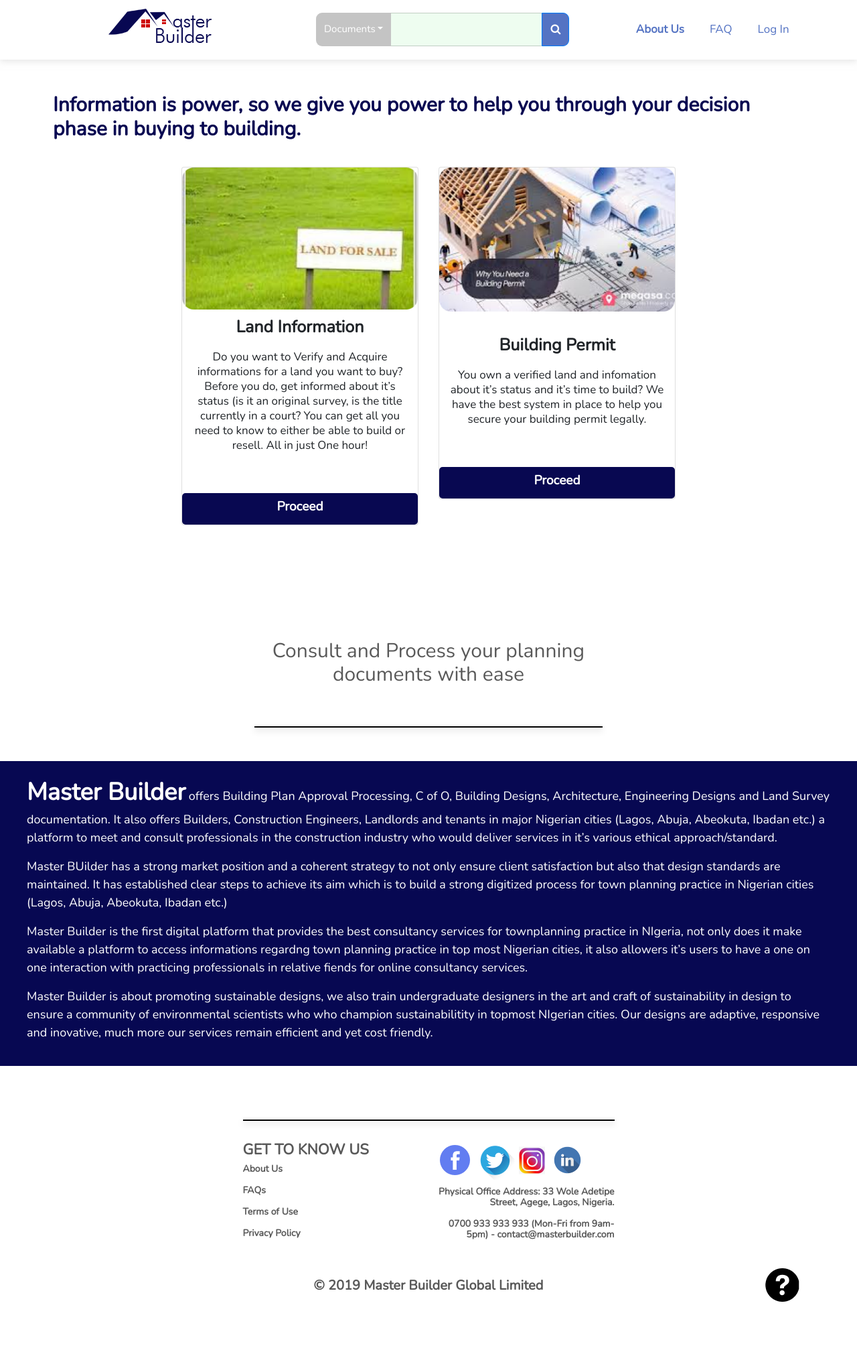
After one commit to oladejimujeeb/MasterBuilder, a Flask app: page /index-two in a window 1280 px wide. The commit adds this page. Shown: the whole page at 67% size. Run offline with Flask 2, Linux system fonts and the light colour scheme; some libraries are stand-ins or nearby versions.

Commit message:
made changes

```diff
--- a/app.py
+++ b/app.py
@@ -52,5 +52,9 @@
 def faq():
     return render_template('faq.html')
 
+@app.route('/index-two')
+def indexTwo():
+    return render_template('index-two.html')
+
 if __name__ == '__main__':
     app.run(host='0.0.0.0', debug=True)
--- a/static/css/style.css
+++ b/static/css/style.css
@@ -621,3 +621,23 @@
 .form-control:focus {
     outline: none!important;
 }
+#information-wrapper {
+    padding: 50px 0;
+}
+#information-wrapper h3 {
+    font-weight: bold;
+font-size: 25px;
+line-height: 52px;
+}
+#information-wrapper h2 {
+    color: #080852;
+    font-weight: bold;
+    font-size: 30px;
+}
+#information-wrapper p {
+    width: 94%;
+    margin: auto;
+    font-weight: 500;
+font-size: 17px;
+line-height: 22px;
+}
--- /dev/null
+++ b/templates/index-two.html
@@ -0,0 +1,39 @@
+{% extends 'layout.html' %}
+{% block title %}
+<title> Master Builder - Better way to secure your Building Permit </title>
+{% endblock %}
+{% block body %}
+    <article>
+        <div class="container-fluid">
+        <section id="information-wrapper">
+            <h2>Information is power, so we give you power to help you through your decision phase in buying to building.</h2>
+            <div class="container" style="padding: 30px 0;">
+                <div class="row">
+                    <div class="col-lg-2 col-md-2 col-sm-12 col-12"></div>
+                    <div class="col-lg-8 col-md-8 col-sm-12 col-12">
+                        <div class="row">
+                            <div class="col-lg-6 col-md-6 col-sm-6 col-6">
+                                <div class="card text-center">
+                                    <img src="../static/images/land-information.png" class="img-fluid" alt="Land Information">
+                                    <h3>Land Information</h3>
+                                    <p>Do you want to Verify and Acquire informations for a land you want to buy? Before you do, get informed about it’s status (is it an original survey, is the title currently in a court? You can get all you need to know to either be able to build or resell. All in just  One hour!</p>
+                                    <a class="btn btn-create" href="land-info">Proceed</a>
+                                </div>
+                            </div>
+                            <div class="col-lg-6 col-md-6 col-sm-6 col-6">
+                                    <div class="card text-center">
+                                        <img src="../static/images/building-permit.png" class="img-fluid" alt="Building permit"><br>
+                                        <h3 class="building">Building Permit</h3>
+                                        <p>You own a verified land and infomation about it’s status and it’s time to build? We have the best system in place to help you secure your building permit legally. </p>
+                                        <a class="btn btn-create" href="building-permit">Proceed</a>
+                                    </div>
+                            </div>
+                        </div>
+                    </div>
+                    <div class="col-lg-2 col-md-2 col-sm-12 col-12"></div>
+                </div>
+            </div>
+        </section>
+    </div>
+    </article>
+{% endblock%}
--- a/templates/index.html
+++ b/templates/index.html
@@ -9,7 +9,7 @@
                 <div class="col-lg-6 col-md-6">
                     <div>
                         <h1><strong>Verify</strong> and <strong>Acquire</strong> informations about your land within <strong>One hour </strong></h1>
-                        <a class="btn btn-create" href="" data-aos="fade-up">Get Started</a>
+                        <a class="btn btn-create" href="/index-two" data-aos="fade-up">Get Started</a>
                     </div>
                 </div>
                 <div class="col-lg-6 col-md-6">
```
Also changed, not shown: static/images/building-permit.png, static/images/land-information.png, 1 other file.
